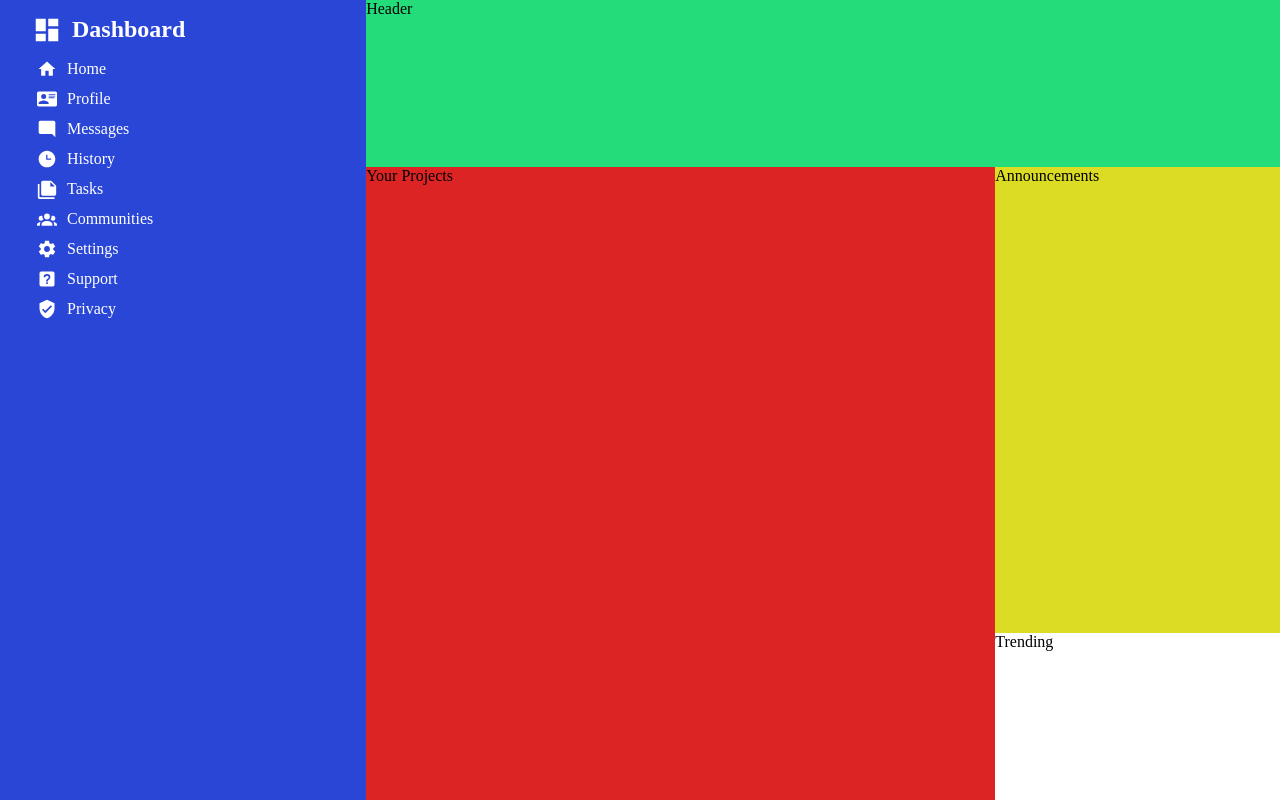
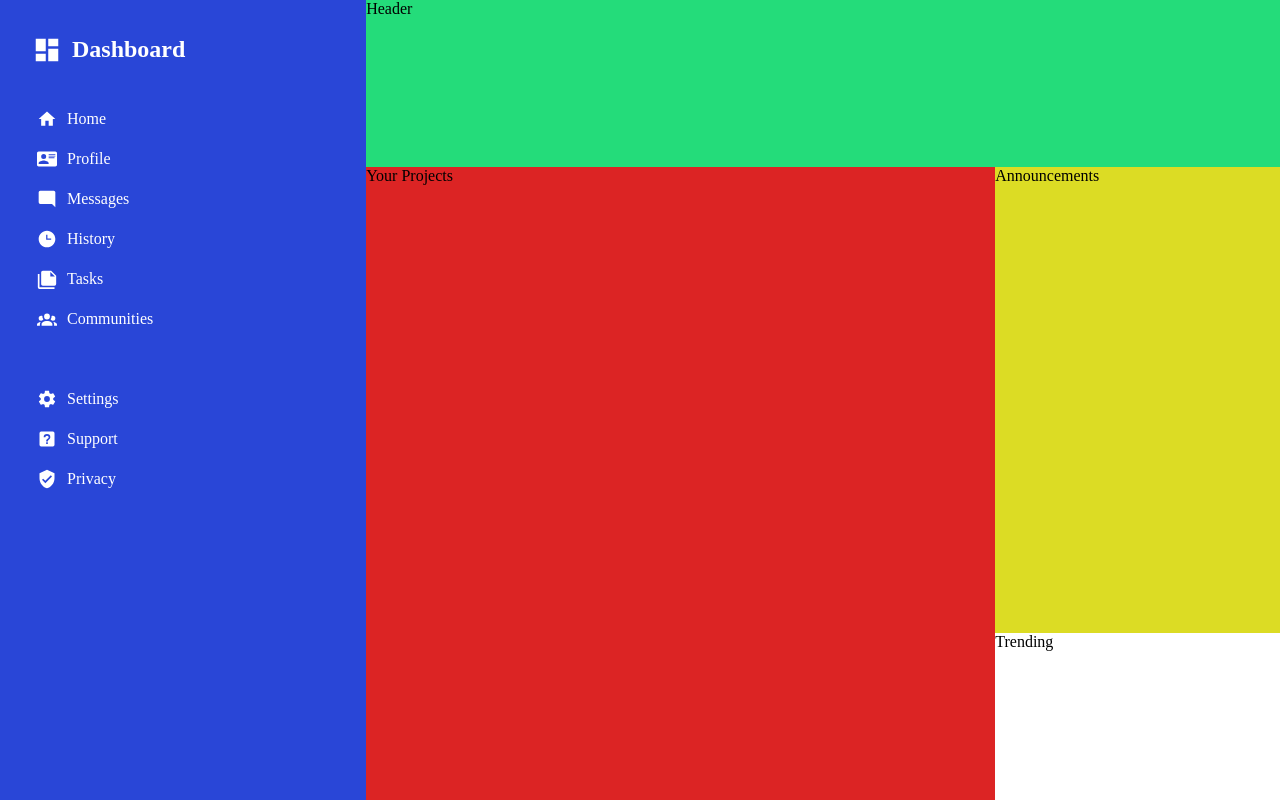
Before and after one commit to jtm2021/Dashboard, a plain HTML site: page index.html in a window 1280 px wide. Drawn offline with Linux system fonts and the light colour scheme.

Commit message:
Add spacing to nav links

```diff
--- a/index.html
+++ b/index.html
@@ -50,7 +50,7 @@
                     <p>Communities</p>
                 </a>
             </li>
-            <li>
+            <li class="settings">
                 <a href="#">
                     <img src="./assets/icons/sidebar-icons/settings.svg" alt="Settings icon.">
                     <p>Settings</p>
--- a/style.css
+++ b/style.css
@@ -26,6 +26,7 @@ body {
     display: flex;
     align-items: center;
     gap: 10px;
+    margin: 20px 0px;
 }
 
 .dashboard img {
@@ -77,7 +78,11 @@ li {
     list-style: none;
     display: flex;
     flex-direction: column;
-    margin-bottom: 10px;
+    margin: 10px 0;
+}
+
+.settings {
+    margin: 50px 0 10px;
 }
 
 /* HEADER -------------------------------------------------------------------*/
```
